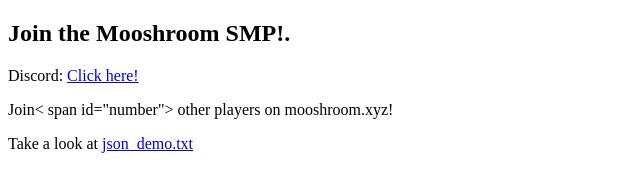
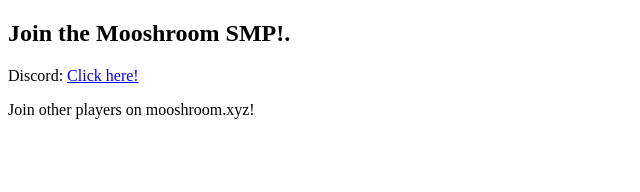
Before and after one commit to mauritsf15/mooshroom, a plain HTML site: page index.html in a window 1280 px wide. Shown: the whole page, without its empty margins (0-640 px from the left). Drawn offline with Linux system fonts and the light colour scheme; no server answers.

Commit message:
Update index.html

```diff
--- a/index.html
+++ b/index.html
@@ -8,7 +8,7 @@
 
 <p>Discord: <a href="https://discord.gg/6pJkce8">Click here!</a></p>
 
-<p>Join< span id="number"></span> other players on mooshroom.xyz!</p>
+<p>Join <span id="number"></span> other players on mooshroom.xyz!</p>
 
 <script>
 
@@ -31,8 +31,6 @@ xmlhttp.send();
 
 </script>
 
-<p>Take a look at <a href="json_demo.txt" target="_blank">json_demo.txt</a></p>
-
 </body>
 
 </html>
```
